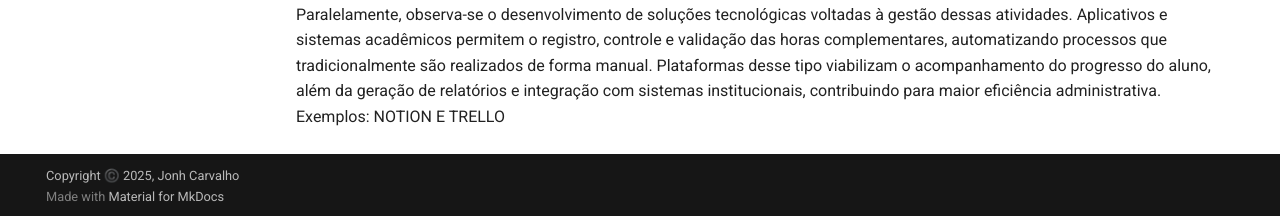
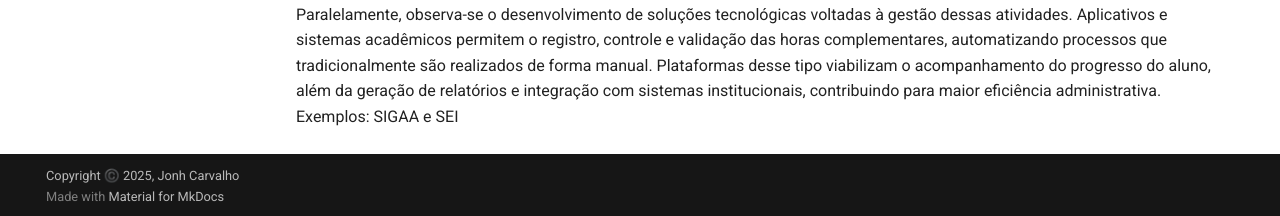
Before and after one commit to Projetos-de-Extensao/PBE_26.1_8003_II, an MkDocs documentation site: the page built from docs/Iniciacao/pesquisa.md, in a window 1280 px wide and 1145 px high. Shown: the part 926-1142 px from the top of the window. Built offline with MkDocs 1.6.1 and Material for MkDocs 9.7.7, drawn with Linux system fonts in a browser that asks for light colours; comment, search, counter and statistics services are not loaded.

Commit message:
pesquisaxx

```diff
--- a/docs/Iniciacao/pesquisa.md
+++ b/docs/Iniciacao/pesquisa.md
@@ -44,4 +44,4 @@ controle e validação das horas complementares, automatizando processos que
 tradicionalmente são realizados de forma manual. Plataformas desse tipo viabilizam o
 acompanhamento do progresso do aluno, além da geração de relatórios e integração
 com sistemas institucionais, contribuindo para maior eficiência administrativa.
-Exemplos: NOTION E TRELLO
+Exemplos: SIGAA e SEI
```
